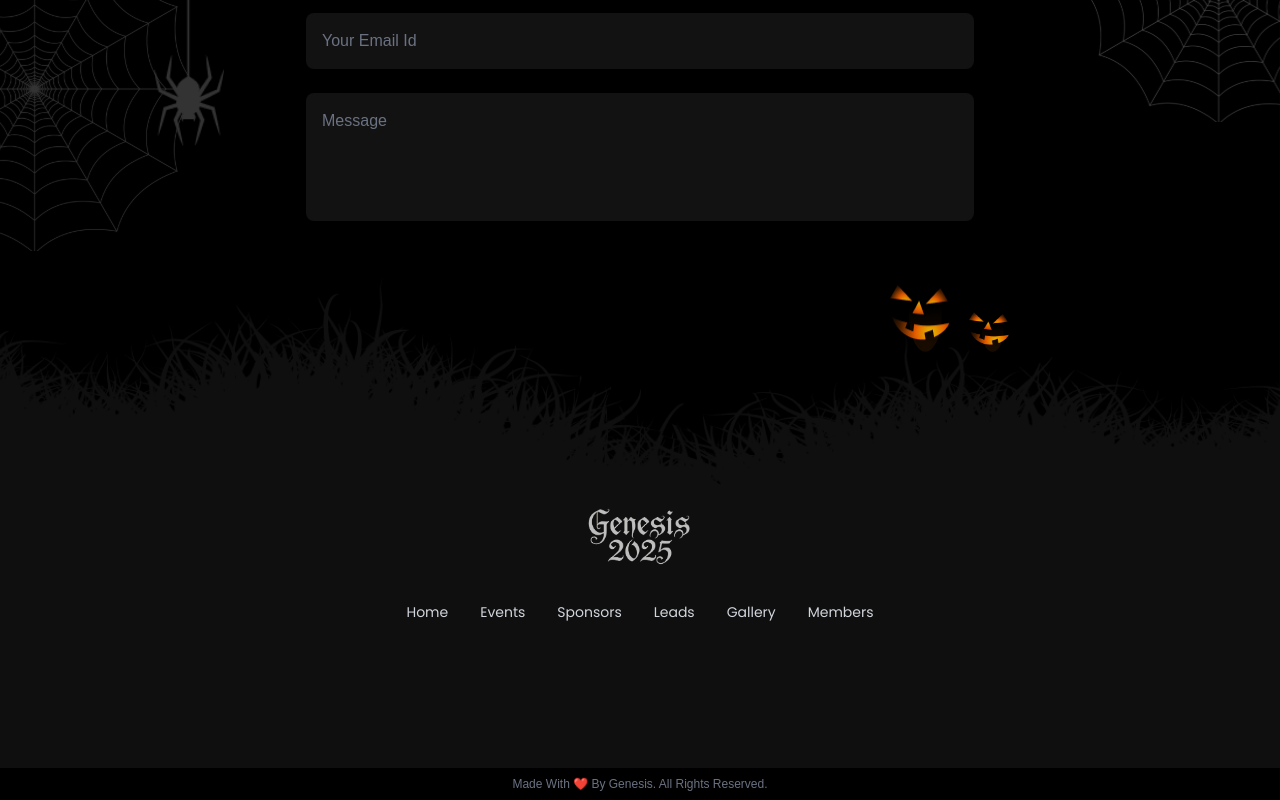
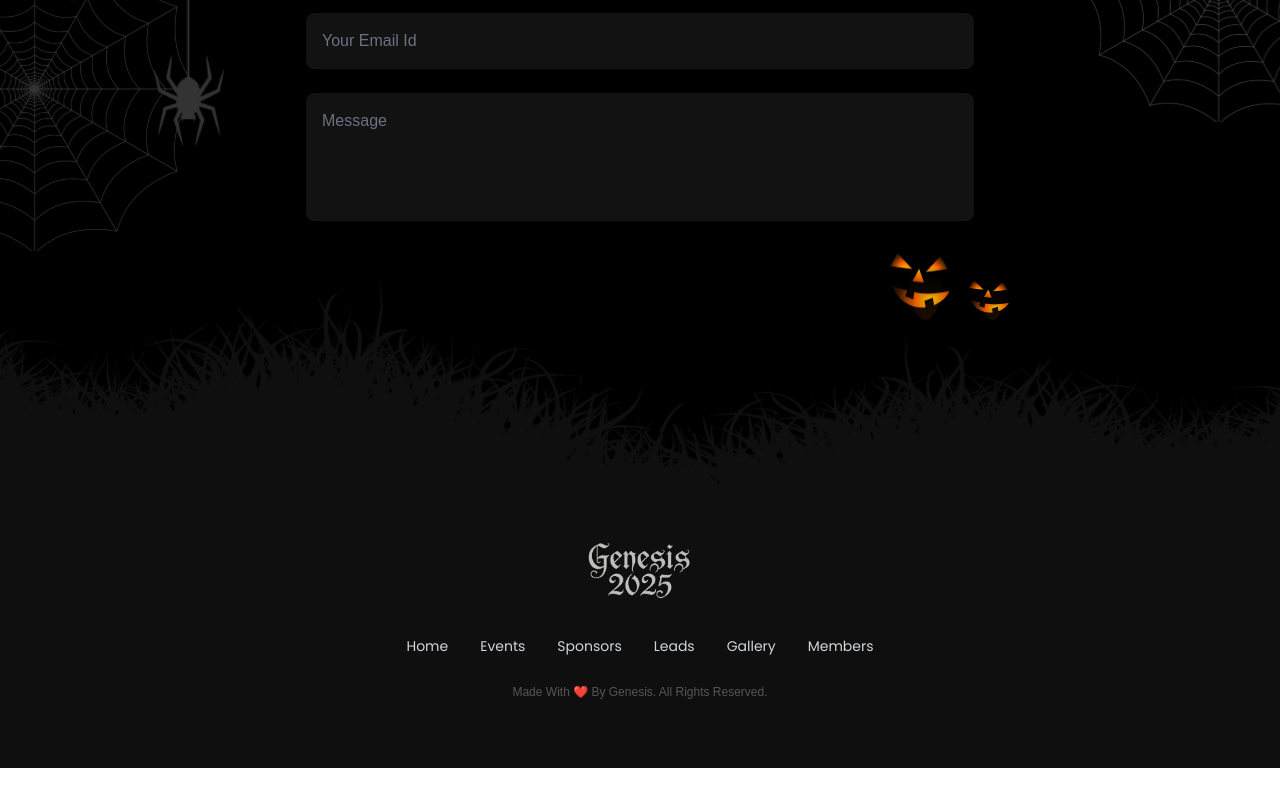
Before and after one commit to tejasva-vardhan/Hackman_V8, a Next.js app in the folder frontend/: page / in a window 1280 px wide. Shown: the part 2747-3547 px from the top of the page. After the commit the page ends 3515 px from the top, so only its background shows below. Built offline with nearby package versions, Linux system fonts and the light colour scheme; a web font is replaced by a local one.

Commit message:
final design changes

```diff
--- a/frontend/src/components/Contact.tsx
+++ b/frontend/src/components/Contact.tsx
@@ -63,7 +63,7 @@ export default function Contact() {
     <img
       src="/genesis-2k25-logo.png"
       alt="Genesis 2025 Logo"
-      className="mb-4 md:mb-6 mt-8 md:mt-20 w-[100px] md:w-[150px] h-auto filter brightness-75"
+      className="mb-4 md:mb-6 mt-8 md:mt-50 w-[100px] md:w-[150px] h-auto filter brightness-75"
     />
 
     <nav className={`${poppins.className} flex flex-wrap justify-center space-x-4 md:space-x-8 text-gray-300 text-xs md:text-sm`}>
@@ -74,11 +74,12 @@ export default function Contact() {
       <a href="#gallery" className="hover:text-red-500 transition-colors duration-220">Gallery</a>
       <a href="#members" className="hover:text-red-500 transition-colors duration-220">Members</a>
     </nav>
+
+    <p className="w-full text-center text-xs text-[#555555] py-2 md:mt-5">
+    Made With <span className="text-red-500">❤️</span> By Genesis. All Rights Reserved.
+    </p>
   </footer>
 
-  <p className="w-full text-center text-xs text-gray-500 py-2">
-    Made With <span className="text-red-500">❤️</span> By Genesis. All Rights Reserved.
-  </p>
 </section>
   );
 }
```
